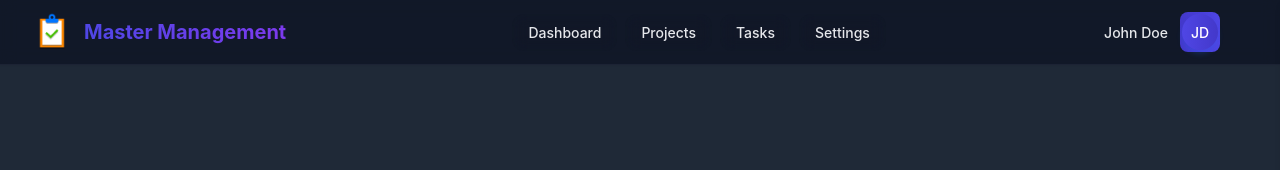
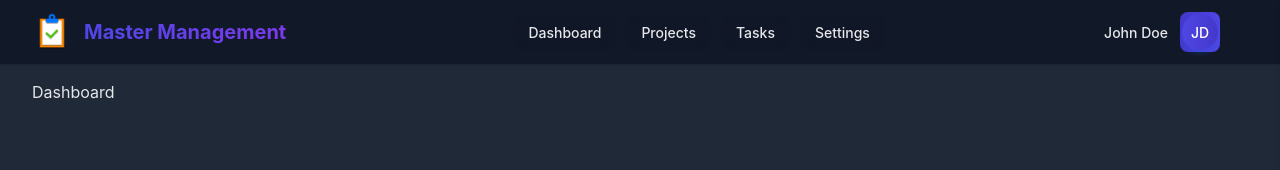
Before and after one commit to Regestrac/Master-Management-Frontend, a React (Vite) app: page /dashboard in a window 1280 px wide. Shown: the top 170 px of the page. Built offline with nearby package versions, Linux system fonts and the light colour scheme.

Commit message:
Created routes for dashboard and profile.

```diff
--- a/src/App.tsx
+++ b/src/App.tsx
@@ -3,6 +3,8 @@ import './App.css'
 import Navbar from './components/Navbar'
 import Settings from './components/Settings'
 import { ThemeProvider } from './context/ThemeContext'
+import Dashboard from './components/Dashboard/Dashboard'
+import Profile from './components/Profile/Profile'
 
 function App() {
   return (
@@ -12,8 +14,10 @@ function App() {
           <Navbar />
           <main className="main-content">
             <Routes>
+              <Route path="/" element={<h1>Master Management</h1>} />
               <Route path="/settings" element={<Settings />} />
-              <Route path="/" element={<h1>Master Management</h1>} />
+              <Route path="/dashboard" element={<Dashboard />} />
+              <Route path="/profile" element={<Profile />} />
             </Routes>
           </main>
         </div>
--- /dev/null
+++ b/src/components/Dashboard/Dashboard.tsx
@@ -0,0 +1,7 @@
+const Dashboard = () => {
+  return (
+    <div>Dashboard</div>
+  )
+}
+
+export default Dashboard;
--- /dev/null
+++ b/src/components/Profile/Profile.tsx
@@ -0,0 +1,7 @@
+const Profile = () => {
+  return (
+    <div>Profile</div>
+  )
+}
+
+export default Profile;
```
